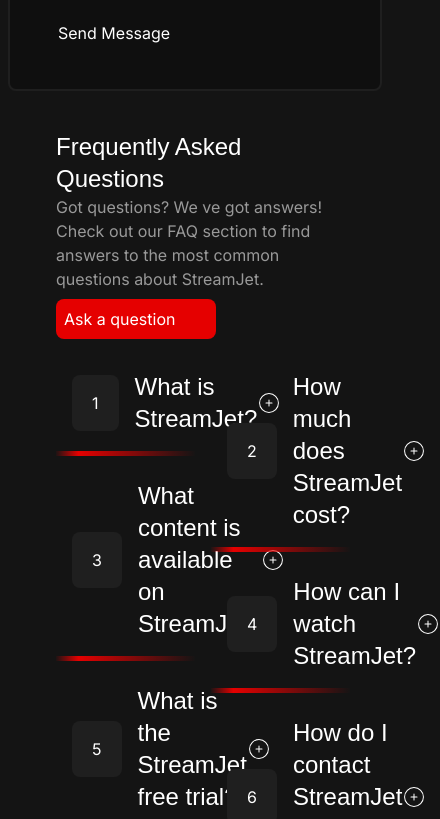
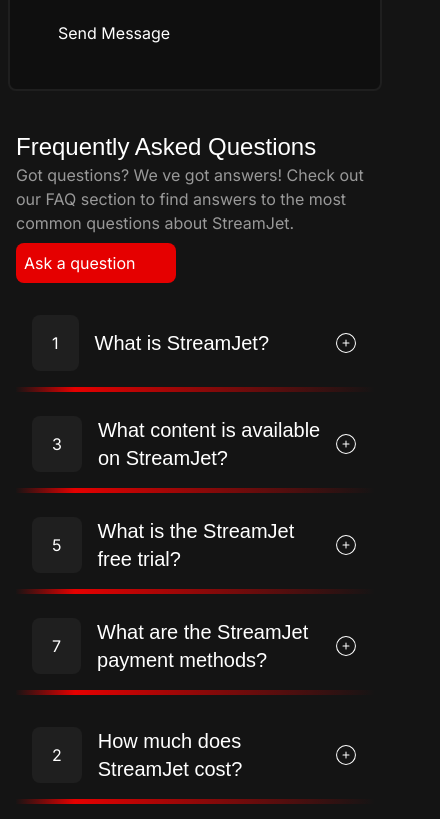
Before and after one commit to sachin492002/FlickFix, a Next.js app: page /support in a window 390 px wide. Shown: the part 1180-1999 px from the top of the page, 440 px wide, since content can reach past the window. Built offline with nearby package versions, Linux system fonts and the light colour scheme; no server answers.

Commit message:
fixed module issue

```diff
--- a/app/support/QuestionCard.tsx
+++ b/app/support/QuestionCard.tsx
@@ -24,7 +24,7 @@
                     {index+1}
                 </div>
                 <div className='flex flex-col gap-2'>
-                    <h3 className='text-2xl font-manrope '>{faq.question}</h3>
+                    <h3 className='text-xl font-manrope '>{faq.question}</h3>
                     <p className={(open == false) ? 'text-primary-grey-text hidden' : 'text-primary-grey-text '}>{faq.ans}</p>
                 </div>
 
--- a/components/FAQ.tsx
+++ b/components/FAQ.tsx
@@ -4,7 +4,7 @@
 
 export default function FAQ(){
     return (
-        <div className='flex flex-col px-12 gap-4'>
+        <div className='flex flex-col px-2 md:px-12 gap-4'>
             <div className='flex flex-col md:flex-row gap-2 justify-between'>
                 <div className='flex flex-col'>
                     <h3 className='text-2xl font-manrope'>Frequently Asked Questions</h3>
@@ -16,14 +16,14 @@
                     Ask a question
                 </button>
             </div>
-            <div className='inline-flex  gap-4'>
-                <div className='flex flex-col w-1/2 gap-2'>
+            <div className='flex flex-col  md:flex-row gap-4'>
+                <div className='flex flex-col w-full md:w-1/2 gap-2'>
                 {faqs?.map((faq, index: number) => {
                     if(index%2==0)
                     return <QuestionCard key={faq.question} faq={faq} index={index}/>
                 })}
                 </div>
-                <div className='flex w-1/2 flex-col gap-2'>
+                <div className='flex w-full md:w-1/2 flex-col gap-2'>
                 {faqs?.map((faq, index: number) => {
                     if(index%2==1)
                     return <QuestionCard key={faq.question} faq={faq} index={index}/>
--- a/next.config.js
+++ b/next.config.js
@@ -3,7 +3,6 @@
     images: {
         domains: ['photocdn.stream','image.tmdb.org']
     }
-
 }
 const withBundleAnalyzer = require('@next/bundle-analyzer')({
     enabled: process.env.ANALYZE === 'true',
--- a/package.json
+++ b/package.json
@@ -2,7 +2,6 @@
   "name": "sflick",
   "version": "0.1.0",
   "private": true,
-  "type": "module",
   "scripts": {
     "dev": "next dev",
     "build": "next build",
```
